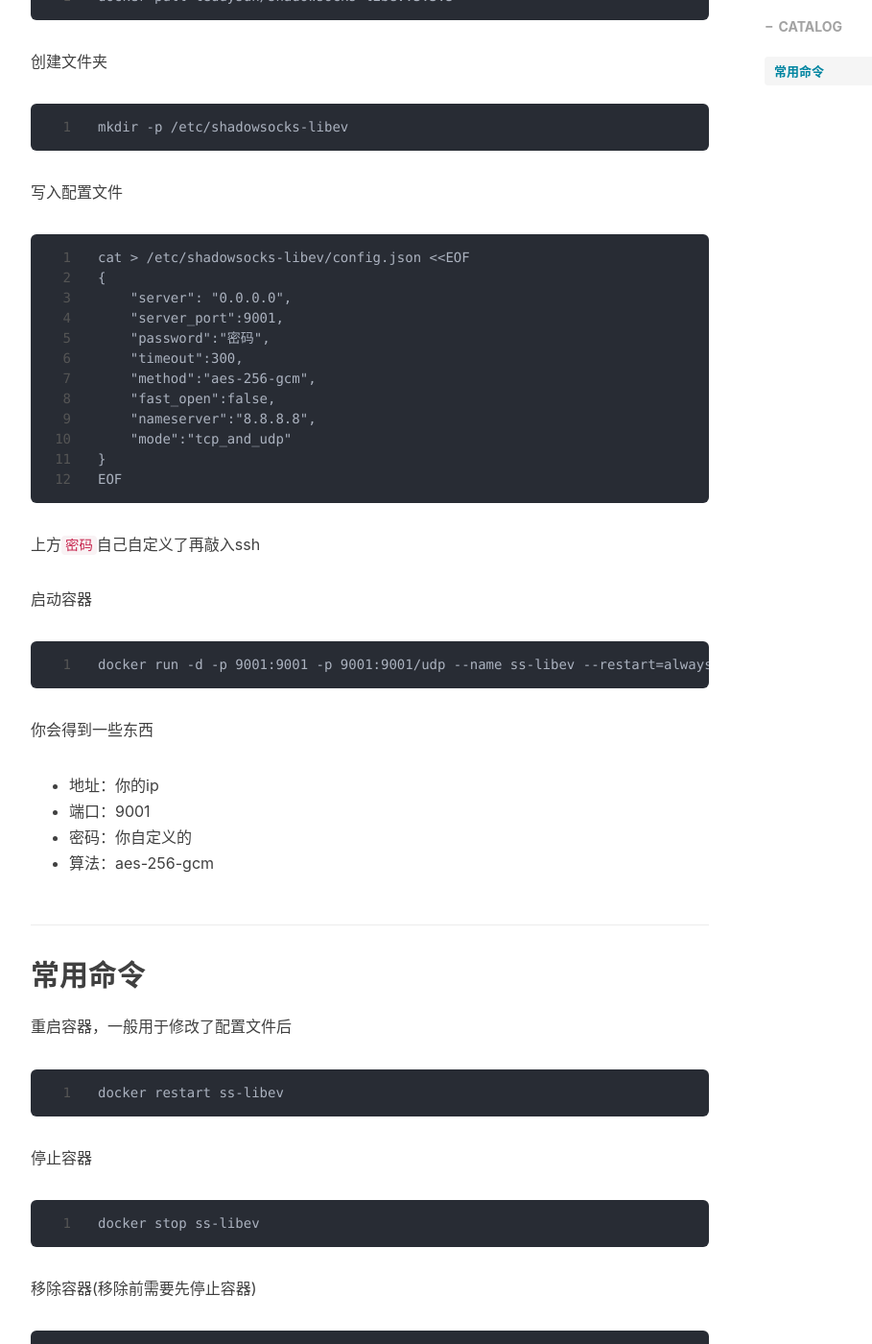
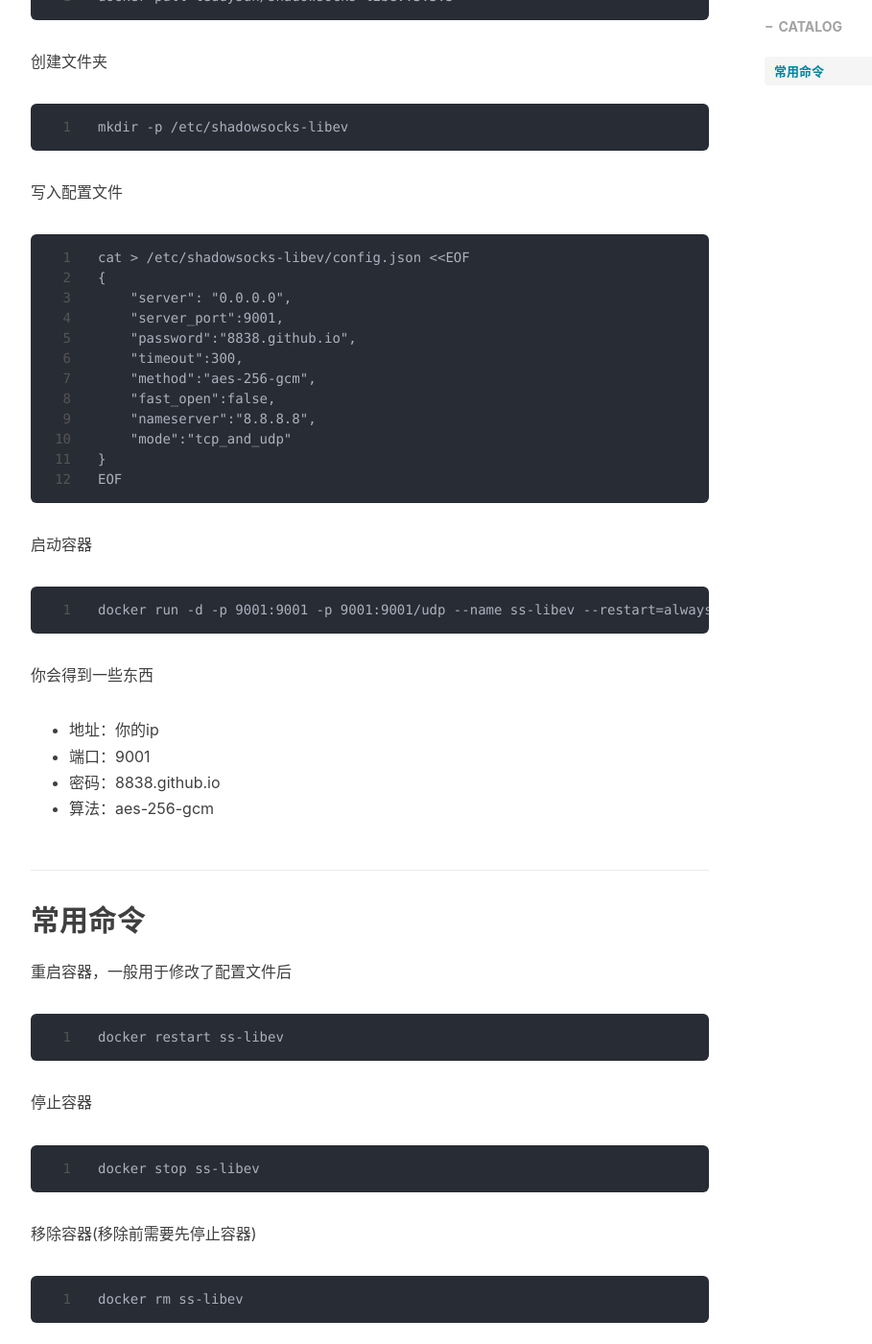
Before and after one commit to 8838/8838.github.io, a Jekyll site: the page built from _posts/2024-07-13-shadowsocks-libev.md, in a window 1280 px wide and 1400 px high, scrolled down 1505 px. Shown: the whole window at 96% size, without its empty margins (233-1142 px from the left). Built offline with Jekyll 4.4.1, drawn with Linux system fonts in a browser that asks for light colours; nearby versions of some CDN libraries; comment, search, counter and statistics services are not loaded.

Commit message:
Update 2024-07-13-shadowsocks-libev.md

````diff
--- a/_posts/2024-07-13-shadowsocks-libev.md
+++ b/_posts/2024-07-13-shadowsocks-libev.md
@@ -66,7 +66,7 @@ cat > /etc/shadowsocks-libev/config.json <<EOF
 {
     "server": "0.0.0.0",
     "server_port":9001,
-    "password":"密码",
+    "password":"8838.github.io",
     "timeout":300,
     "method":"aes-256-gcm",
     "fast_open":false,
@@ -75,8 +75,6 @@ cat > /etc/shadowsocks-libev/config.json <<EOF
 }
 EOF
 ```
-
-上方`密码`自己自定义了再敲入ssh
 
 启动容器
 
@@ -88,7 +86,7 @@ docker run -d -p 9001:9001 -p 9001:9001/udp --name ss-libev --restart=always -v
 
 * 地址：你的ip
 * 端口：9001
-* 密码：你自定义的
+* 密码：8838.github.io
 * 算法：aes-256-gcm
 
 ## 常用命令
````
